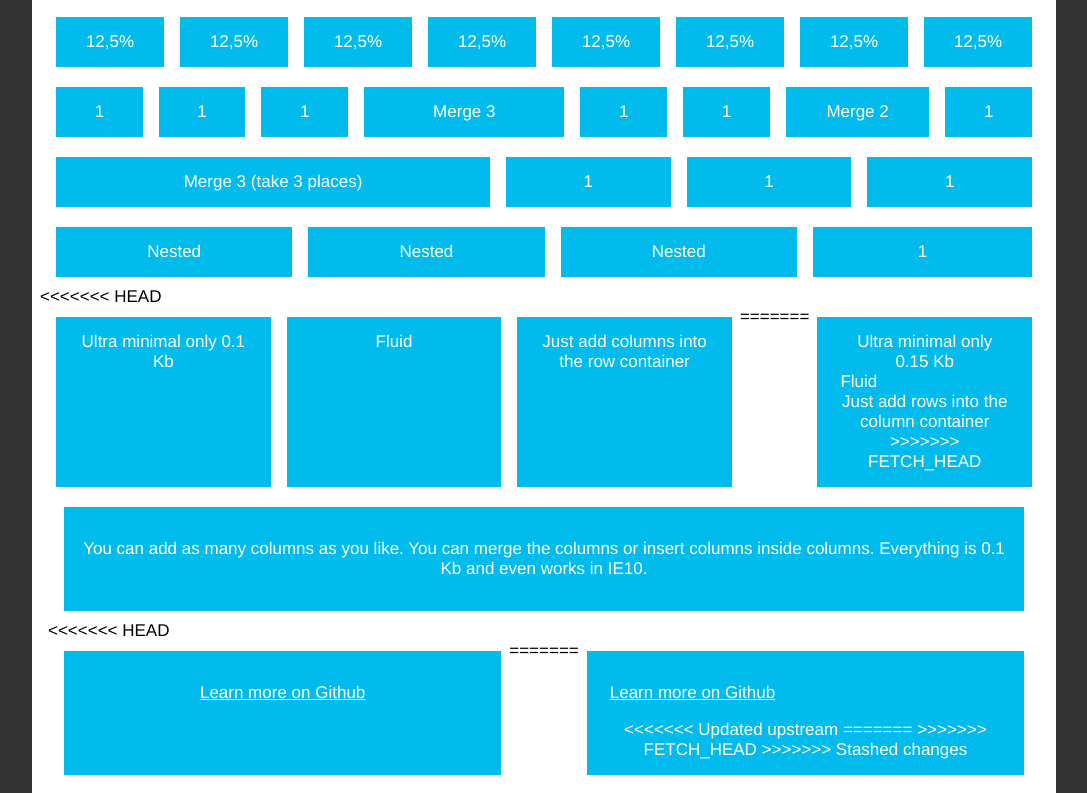
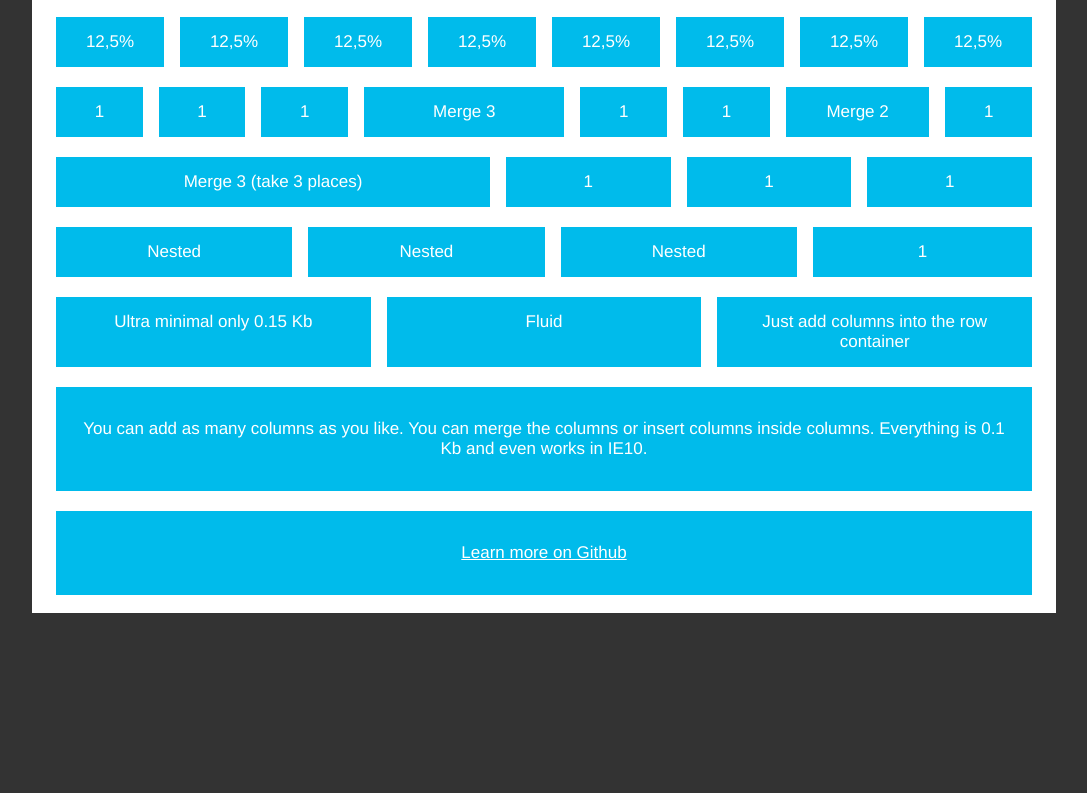
Before and after one commit to vladocar/infinity-css-grid, a website: page index.html in a window 1280 px wide. Shown: the part 992-1785 px from the top of the page, without its empty margins (96-1183 px from the left). After the commit the page ends 1605 px from the top, so only its background shows below. Drawn offline with Linux system fonts and the light colour scheme.

Commit message:
fix bad merge

```diff
--- a/index.html
+++ b/index.html
@@ -136,33 +136,20 @@
 
         </div>
 
-<<<<<<< HEAD
         <div class="row">
-        <div class="column">Ultra minimal only 0.1 Kb</div>
+        <div class="column">Ultra minimal only 0.15 Kb</div>
         <div class="column">Fluid</div>
         <div class="column">Just add columns into the row container </div>
-=======
-        <div class="column">
-        <div class="row">Ultra minimal only 0.15 Kb</div>
-        <div class="row">Fluid</div>
-        <div class="row">Just add rows into the column container </div>
->>>>>>> FETCH_HEAD
+
         </div>
 
         <div class="row">
         <div class="column"><p>You can add as many columns as you like. You can merge the columns or insert columns inside columns. Everything is 0.1 Kb and even works in IE10.</p></div>
         </div>
 
-<<<<<<< HEAD
         <div class="row">
         <div class="column"><p><a href="https://github.com/vladocar/infinity-css-grid/">Learn more on Github </a></p></div>
-=======
-        <div class="column">
-        <div class="row"><p><a href="https://github.com/vladocar/infinity-css-grid/">Learn more on Github </a></p></div>
-<<<<<<< Updated upstream
-=======
->>>>>>> FETCH_HEAD
->>>>>>> Stashed changes
+
         </div>
 
     </div>
```
